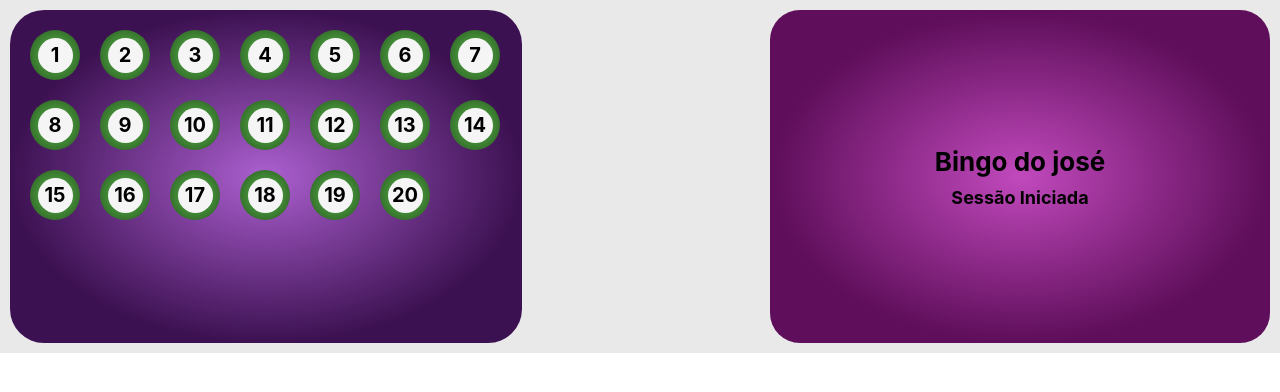
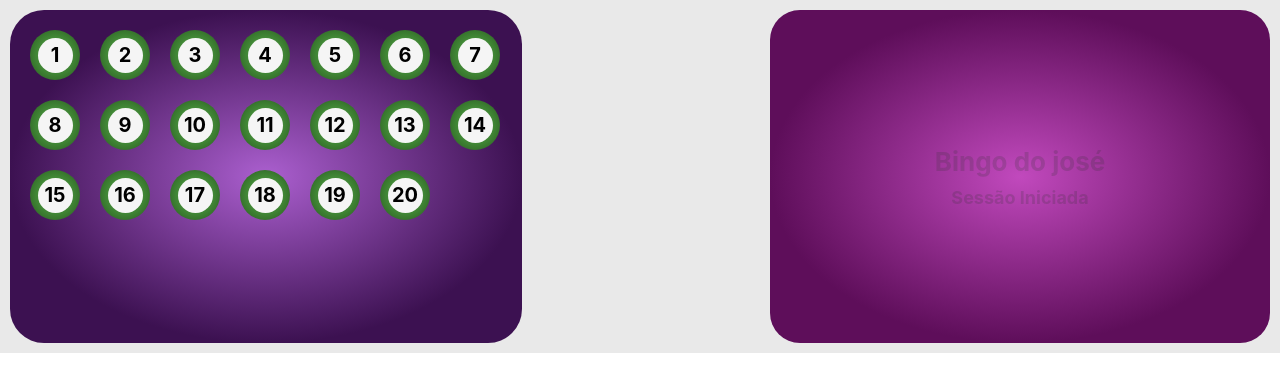
Before and after one commit to Gabriel4420/bingo-ronney, a Next.js app: page /bingo in a window 1280 px wide. Shown: the top 392 px of the page. Built offline with nearby package versions, Linux system fonts and the light colour scheme.

Commit message:
feat: :sparkles: adding new parameter in Heading

```diff
--- a/src/ui/components/Atoms/Heading/index.tsx
+++ b/src/ui/components/Atoms/Heading/index.tsx
@@ -5,17 +5,19 @@ interface HeadingProps {
   types: 'h1' | 'h2' | 'h3' | 'h4' | 'h5' | 'h6' | 'p'
   content: string
   bold?: boolean
+  color?: string
 }
 
 const Heading: React.FC<HeadingProps> = ({
   types,
   content,
-  bold
+  bold,
+  color
 }: HeadingProps) => {
   switch (types) {
     case 'h1':
       return (
-        <S.Background bold={bold}>
+        <S.Background bold={bold} color={color}>
           <h1>{content}</h1>
         </S.Background>
       )
--- a/src/ui/components/Atoms/Heading/styles.ts
+++ b/src/ui/components/Atoms/Heading/styles.ts
@@ -2,6 +2,7 @@ import styled from 'styled-components'
 
 interface Props {
   bold?: boolean
+  color?: string
 }
 
 export const Background = styled.div<Props>`
@@ -12,6 +13,7 @@ export const Background = styled.div<Props>`
   h5,
   h6 {
     padding: 5px;
+    color: ${(props) => (props.color ? props.color : '#3333')};
   }
 
   h1 {
```
